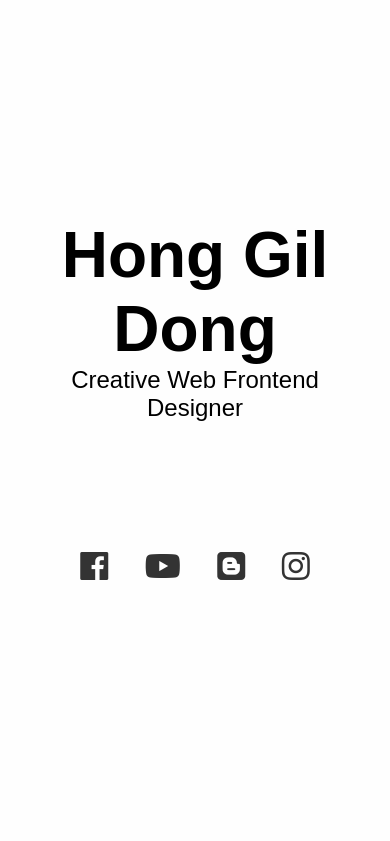
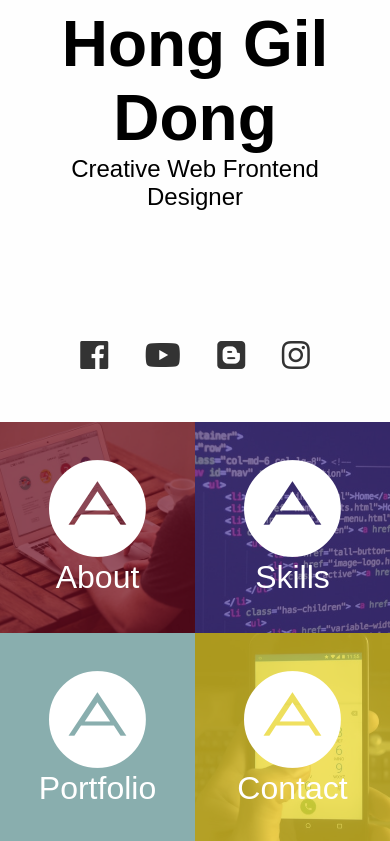
Before and after one commit to csslick/layout4, a plain HTML site: page index.html in a window 390 px wide. Shown: the top 841 px of the page. Drawn offline with nearby package versions, Linux system fonts and the light colour scheme.

Commit message:
Add files via upload

```diff
--- a/css/style.css
+++ b/css/style.css
@@ -156,6 +156,16 @@ header, section{
 		width: 50%;
 		float: left;
 	}
+
+	#main_header{
+		height: 50vh;
+	}
+	#main_gnb{
+		height: 50vh;
+	}
+	#main_gnb li{
+		height: 25vh;
+	}
 }
 
 
```
